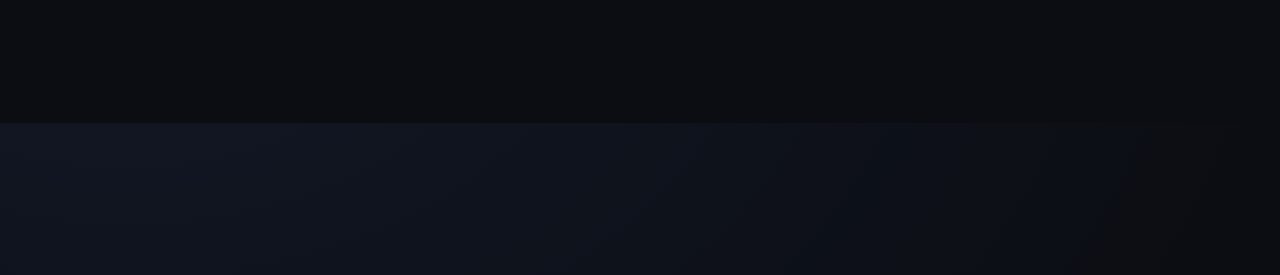
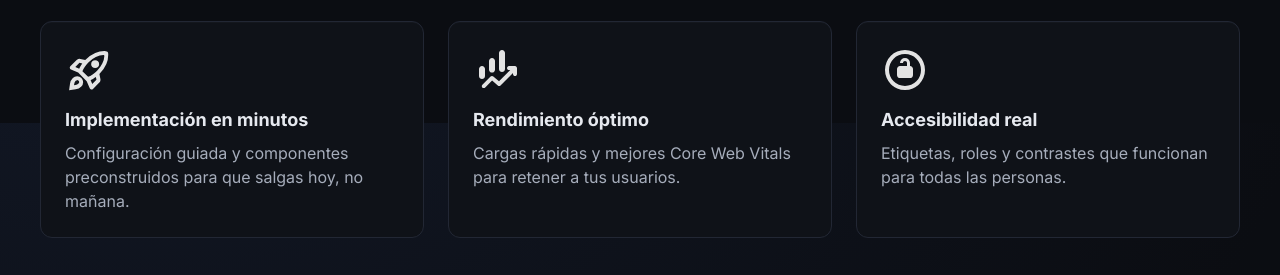
Before and after one commit to FerNyXnX/Aprendiendo-git, a plain HTML site: page index.html in a window 1280 px wide. Shown: the part 677-952 px from the top of the page. Drawn offline with Linux system fonts and the light colour scheme; the site is published under a folder, as on GitHub Pages, so addresses that start at the root find nothing.

Commit message:
hotfix: Corrección desgloce de etiqueta script como ruta relativa

```diff
--- a/index.html
+++ b/index.html
@@ -222,6 +222,6 @@
       </div>
     </footer>
 
-    <script src="/dist/js/main.js" defer></script>
+    <script src="dist/js/main.js" defer></script>
   </body>
 </html>
```
